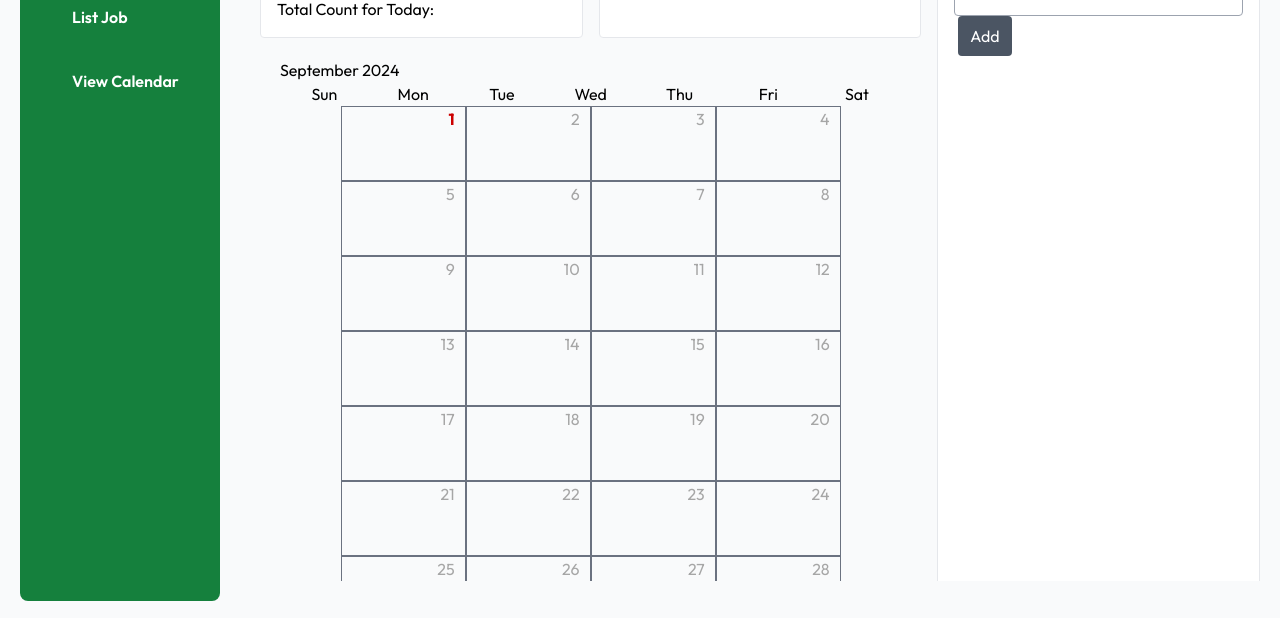
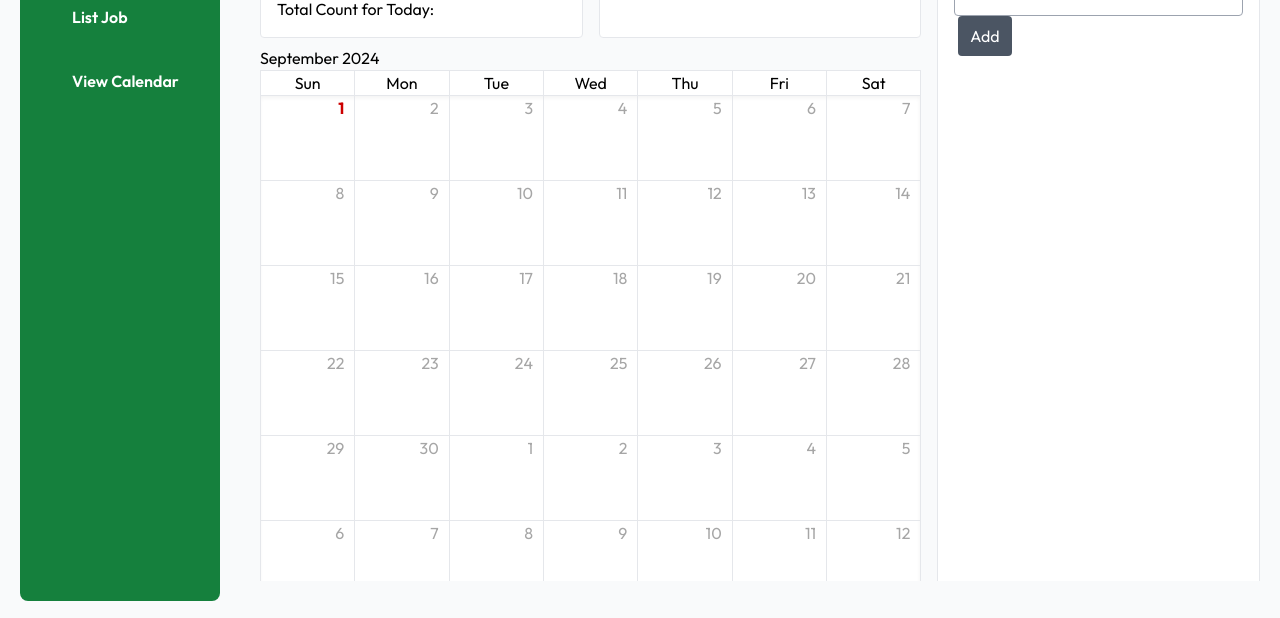
Before and after one commit to xiaqian1999/Content-Organizer, a React (Vite) app in the folder frontend/: page / in a window 1280 px wide. Shown: the part 219-837 px from the top of the page. Built offline with nearby package versions, Linux system fonts and the light colour scheme; no server answers; sample sign-in values are in the browser's storage.

Commit message:
Frontend: Update and clean the calendar design

```diff
--- a/frontend/src/components/CalenderDays.jsx
+++ b/frontend/src/components/CalenderDays.jsx
@@ -11,14 +11,6 @@ const CalenderDays = ({currentDay, changeCurrentDay}) => {
     }
 
     for (let day=0; day < 42; day++) {
-        // if (day === 0 && weekdayOfFirstDay === 0){
-        //     firstDayOfMonth.setDate(firstDayOfMonth.getDate() - 7);
-        // }else if(day === 0){
-        //     firstDayOfMonth.setDate(firstDayOfMonth.getDate() + (day - weekdayOfFirstDay));
-        // }else{
-        //     firstDayOfMonth.setDate(firstDayOfMonth.getDate()+1);
-        // }
-
         let calendarDay = {
             currentMonth: firstDayOfMonth.getMonth() === currentDay.getMonth(),
             date: new Date(firstDayOfMonth),
@@ -30,17 +22,14 @@ const CalenderDays = ({currentDay, changeCurrentDay}) => {
         currentDays.push(calendarDay);
         firstDayOfMonth.setDate(firstDayOfMonth.getDate()+1);
     }
-    // useEffect(() =>{
-    //     console.log(currentDays);
-    // }, [])
 
     return (
-        <div className='w-full flex flex-wrap justify-center box-border'>
+        <div className='w-full grid grid-cols-7 justify-center box-border border-r border-t bg-white shadow-inner'>
             {currentDays.map((day, index) => {
                 return (
                     <div key={index}
-                        className={"relative border border-gray-500" + (day.currentMonth ? " calender-current" : "") + (day.selected ? " calender-selected" : "")} onClick={()=>changeCurrentDay(day)}
-                        style={{width:"125px", height:"75px"}}
+                        className={"relative border-l border-b w-auto" + (day.currentMonth ? " calender-current" : "") + (day.selected ? " calender-selected" : "")} onClick={()=>changeCurrentDay(day)}
+                        style={{height:"85px"}}
                         >
                         <p className='absolute' style={{right:"10px", color:"#a6a6a6"}}>{day.number}</p>
                     </div>
--- a/frontend/src/pages/ViewCalendar.jsx
+++ b/frontend/src/pages/ViewCalendar.jsx
@@ -13,14 +13,14 @@ const ViewCalendar = () => {
   }
 
   return (
-    <div className='sidebar_css'>
+    <div className='pt-2'>
       <div className="flex items-center">
         <h2>{months[currentDay.getMonth()]} {currentDay.getFullYear()}</h2>
       </div>
       <div className='w-full flex-grow flex flex-col'>
-        <div className='w-full flex items-center justify-around'>
+        <div className='w-full grid grid-cols-7 justify-center box-border border-t border-l bg-white'>
           {weekdays.map((weekday, index) => {
-            return <div key={index} className="w-[100px] text-center"><p>{weekday}</p></div>
+            return <div key={index} className="w-auto text-center border-r"><p>{weekday}</p></div>
           })}
         </div>
         <CalenderDays currentDay={currentDay} changeCurrentDay={changeCurrentDay} />
```
